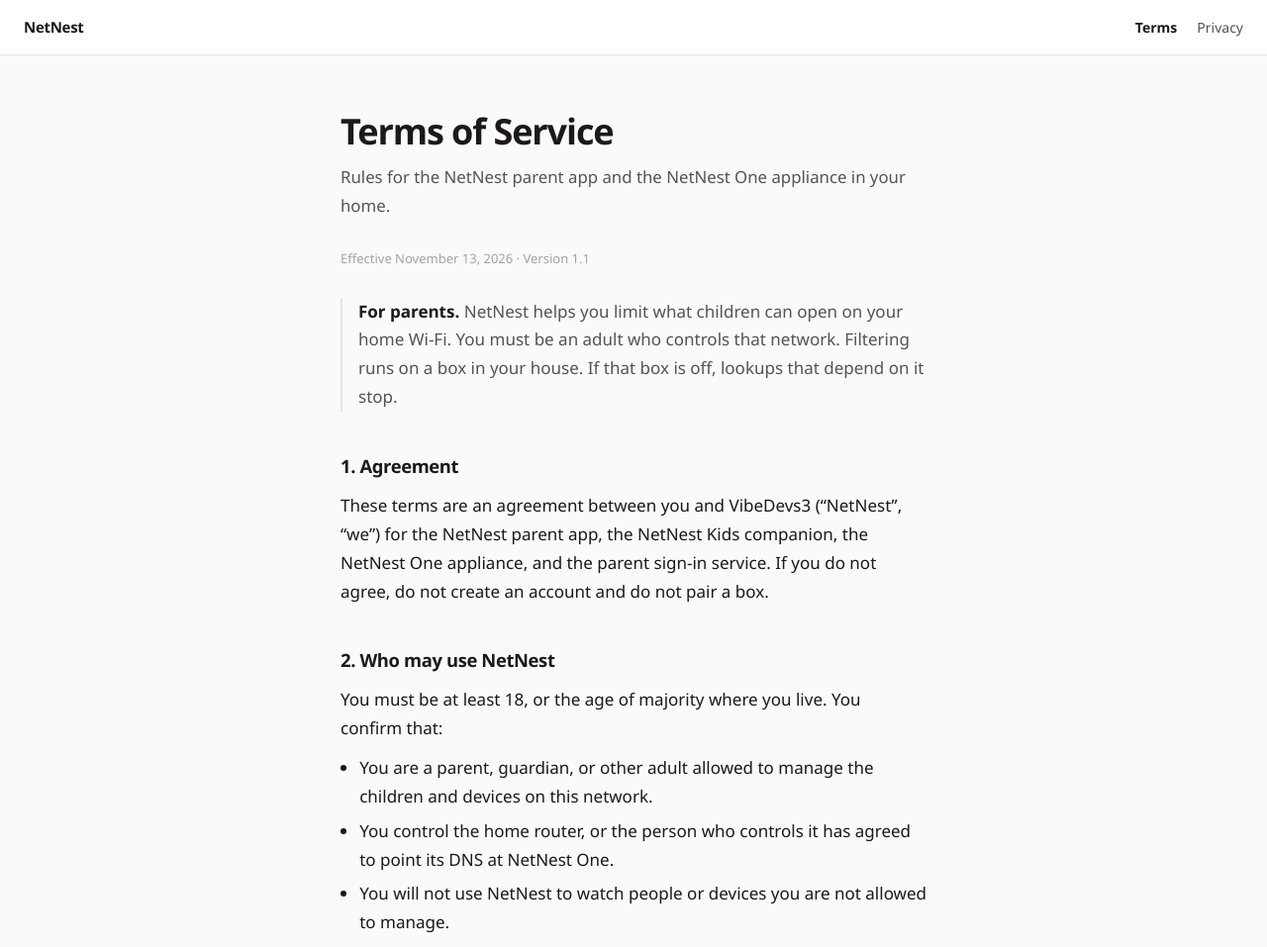
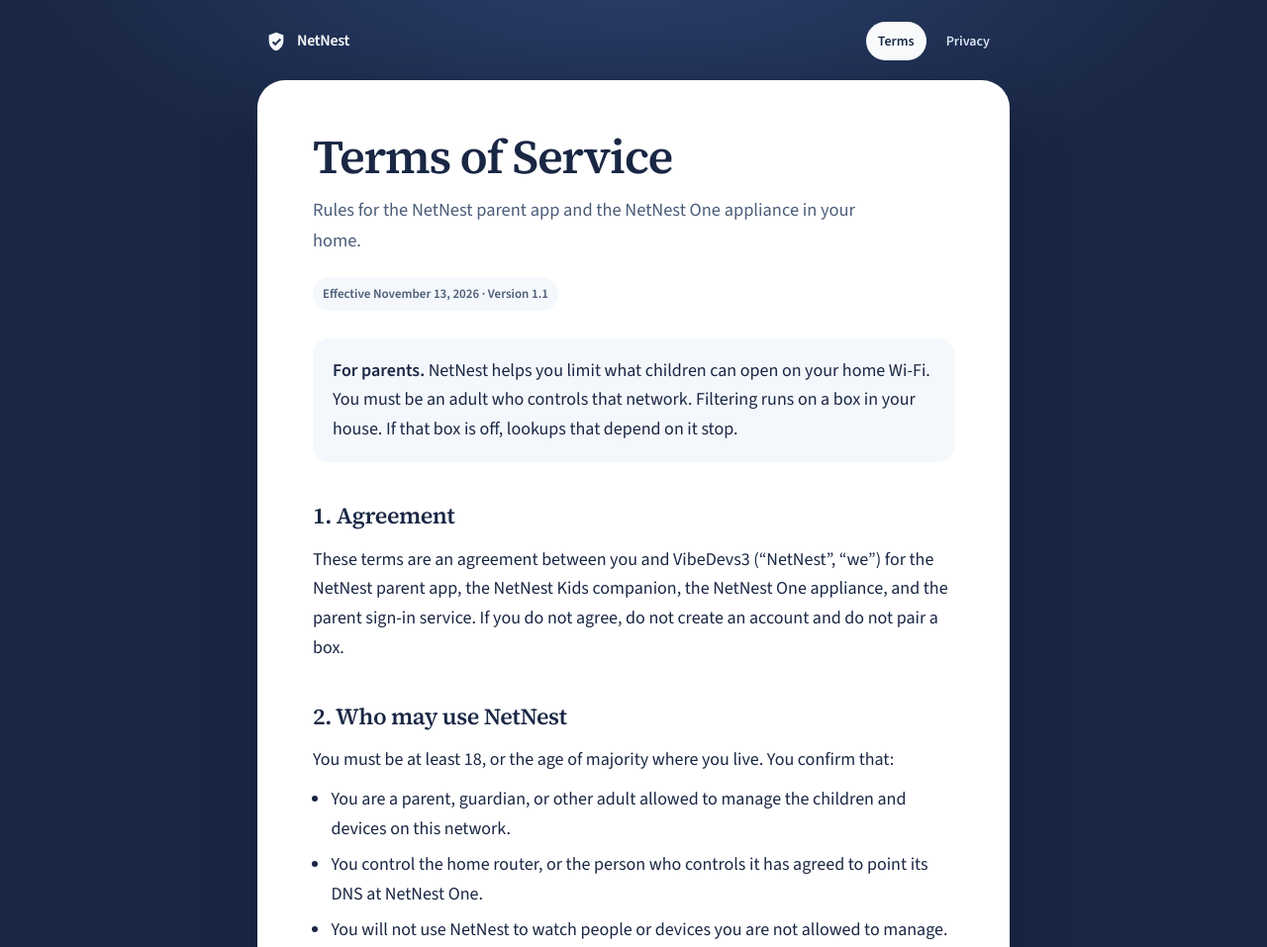
Before and after one commit to VibeDevs3/NetNest-Legal, a plain HTML site: page terms.html in a window 1280 px wide. Shown: the top 957 px of the page at 99% size. Drawn offline with nearby package versions, Linux system fonts and the light colour scheme.

Commit message:
docs(legal): restyle the legal pages as a reading sheet
The night field and white document make Terms and Privacy easier to read.

Co-authored-by: Cursor <cursoragent@cursor.com>

```diff
--- a/styles.css
+++ b/styles.css
@@ -1,141 +1,160 @@
 :root {
-  --ink: #1c1917;
-  --muted: #57534e;
-  --faint: #a8a29e;
-  --line: #e7e5e4;
-  --bg: #fafaf9;
+  --night: #1a2744;
+  --night-2: #243456;
+  --ink: #1a2744;
+  --muted: #4a5d78;
+  --line: #e4e9f2;
   --paper: #ffffff;
+  --note: #f4f7fb;
+  --link: #1d4ed8;
 }
 
 * { box-sizing: border-box; }
 
-html { scroll-behavior: smooth; }
-
 body {
   margin: 0;
-  background: var(--bg);
+  min-height: 100vh;
+  background:
+    radial-gradient(900px 420px at 50% -80px, #2c4270 0%, transparent 70%),
+    var(--night);
   color: var(--ink);
-  font-family: "Segoe UI", Helvetica, Arial, sans-serif;
-  font-size: 17px;
-  line-height: 1.7;
+  font-family: "Source Sans 3", "Segoe UI", sans-serif;
+  font-size: 18px;
+  line-height: 1.65;
   -webkit-font-smoothing: antialiased;
 }
 
-a { color: inherit; }
+a { color: var(--link); }
+
+a:focus-visible {
+  outline: 2px solid #93c5fd;
+  outline-offset: 3px;
+}
 
 .top {
-  position: sticky;
-  top: 0;
-  z-index: 2;
   display: flex;
   align-items: center;
   justify-content: space-between;
-  height: 56px;
-  padding: 0 24px;
-  background: rgba(255, 255, 255, 0.92);
-  border-bottom: 1px solid var(--line);
-  backdrop-filter: blur(8px);
+  max-width: 760px;
+  margin: 0 auto;
+  padding: 22px 8px 8px;
+  color: #f8fafc;
 }
 
 .brand {
-  font-size: 15px;
+  display: inline-flex;
+  align-items: center;
+  gap: 10px;
+  color: #f8fafc;
   font-weight: 600;
+  font-size: 16px;
   letter-spacing: -0.02em;
   text-decoration: none;
 }
 
-.top nav { display: flex; gap: 20px; }
+.mark {
+  width: 22px;
+  height: 22px;
+  fill: #f8fafc;
+}
+
+.top nav { display: flex; gap: 8px; }
 
 .top nav a {
+  color: #dbe4f3;
+  text-decoration: none;
   font-size: 14px;
-  color: var(--muted);
-  text-decoration: none;
+  font-weight: 600;
+  padding: 8px 12px;
+  border-radius: 999px;
 }
 
 .top nav a[aria-current="page"] {
-  color: var(--ink);
-  font-weight: 600;
+  background: #f8fafc;
+  color: var(--night);
 }
 
 main {
-  max-width: 40rem;
-  margin: 0 auto;
-  padding: 56px 24px 96px;
+  max-width: 760px;
+  margin: 12px auto 48px;
+  padding: 52px 56px 64px;
+  background: var(--paper);
+  border-radius: 28px;
+  box-shadow: 0 24px 60px rgba(8, 15, 32, 0.28);
 }
 
 h1 {
   margin: 0;
-  font-size: 2.25rem;
+  font-family: "Source Serif 4", Georgia, serif;
+  font-size: 3rem;
   font-weight: 600;
   letter-spacing: -0.03em;
-  line-height: 1.15;
+  line-height: 1.05;
 }
 
 .lede {
-  margin: 12px 0 0;
+  margin: 14px 0 0;
+  max-width: 36rem;
   color: var(--muted);
-  font-size: 1.05rem;
+  font-size: 1.15rem;
 }
 
 .meta {
-  margin: 28px 0 8px;
-  color: var(--faint);
+  display: inline-block;
+  margin: 22px 0 0;
+  padding: 6px 10px;
+  border-radius: 999px;
+  background: var(--note);
+  color: var(--muted);
   font-size: 13px;
+  font-weight: 600;
 }
 
 .note {
-  margin: 28px 0 8px;
-  padding-left: 16px;
-  border-left: 2px solid var(--line);
-  color: var(--muted);
+  margin: 28px 0 4px;
+  padding: 18px 20px;
+  background: var(--note);
+  border-radius: 16px;
 }
 
-.note strong { color: var(--ink); font-weight: 600; }
+.note p { margin: 0; }
 
 h2 {
-  margin: 2.4rem 0 0.5rem;
-  font-size: 1.15rem;
+  margin: 2.2rem 0 0.45rem;
+  font-family: "Source Serif 4", Georgia, serif;
+  font-size: 1.45rem;
   font-weight: 600;
   letter-spacing: -0.02em;
 }
 
 h3 {
-  margin: 1.4rem 0 0.35rem;
-  font-size: 1rem;
-  font-weight: 600;
+  margin: 1.3rem 0 0.3rem;
+  font-size: 1.05rem;
 }
 
-p { margin: 0.7rem 0; }
+p { margin: 0.65rem 0; }
 
-ul { margin: 0.4rem 0 0.8rem; padding-left: 1.2rem; }
+ul { margin: 0.35rem 0 0.8rem; padding-left: 1.15rem; }
 
-li { margin: 0.35rem 0; }
-
-li strong { font-weight: 600; }
+li { margin: 0.4rem 0; }
 
 footer {
-  border-top: 1px solid var(--line);
-  padding: 28px 24px 40px;
-  color: var(--muted);
-  font-size: 13px;
-  text-align: center;
+  max-width: 760px;
+  margin: 0 auto;
+  padding: 0 8px 40px;
+  color: #c5d0e2;
+  font-size: 14px;
 }
 
-footer p { margin: 6px 0; }
+footer a { color: #e8eef8; }
 
-footer a { color: var(--muted); }
-
-.hub-list { list-style: none; padding: 0; margin: 32px 0 0; }
-
-.hub-list a {
-  display: block;
-  padding: 18px 0;
-  border-top: 1px solid var(--line);
-  text-decoration: none;
+@media (max-width: 720px) {
+  .top { padding: 16px 16px 4px; }
+  main {
+    margin: 8px 12px 28px;
+    padding: 32px 22px 40px;
+    border-radius: 20px;
+  }
+  h1 { font-size: 2.3rem; }
+  footer { padding: 0 16px 32px; }
 }
-
-.hub-list li:last-child a { border-bottom: 1px solid var(--line); }
-
-.hub-list strong { display: block; font-size: 1.05rem; }
-
-.hub-list span { color: var(--muted); font-size: 0.95rem; }
--- a/terms.html
+++ b/terms.html
@@ -5,11 +5,14 @@
   <meta name="viewport" content="width=device-width, initial-scale=1.0">
   <title>Terms of Service — NetNest</title>
   <meta name="description" content="Terms of Service for the NetNest parent app and the NetNest One home appliance.">
+  <link rel="preconnect" href="https://fonts.googleapis.com">
+  <link rel="preconnect" href="https://fonts.gstatic.com" crossorigin>
+  <link href="https://fonts.googleapis.com/css2?family=Source+Sans+3:wght@400;600&family=Source+Serif+4:opsz,wght@8..60,560;8..60,600&display=swap" rel="stylesheet">
   <link rel="stylesheet" href="styles.css">
 </head>
 <body>
   <header class="top">
-    <a class="brand" href="index.html">NetNest</a>
+    <a class="brand" href="index.html"><svg class="mark" viewBox="0 0 24 24" aria-hidden="true"><path d="M12 2L4 5v6.09c0 5.05 3.41 9.76 8 10.91 4.59-1.15 8-5.86 8-10.91V5l-8-3zm-1 14.5l-3.5-3.5 1.41-1.41L11 13.67l5.09-5.09 1.41 1.41L11 16.5z"/></svg>NetNest</a>
     <nav>
       <a href="terms.html" aria-current="page">Terms</a>
       <a href="privacy.html">Privacy</a>
```
Also changed, not shown: index.html (+4 -1 lines), privacy.html (+4 -1 lines).
